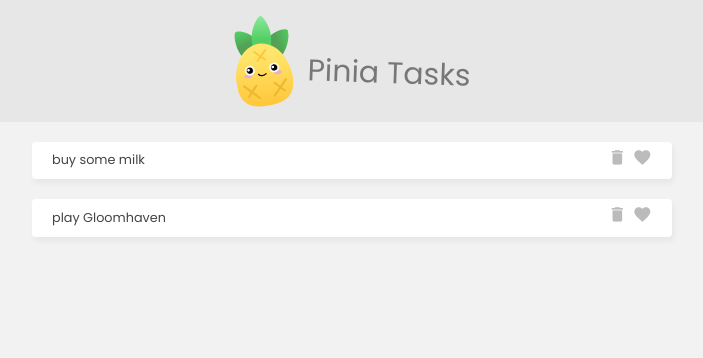
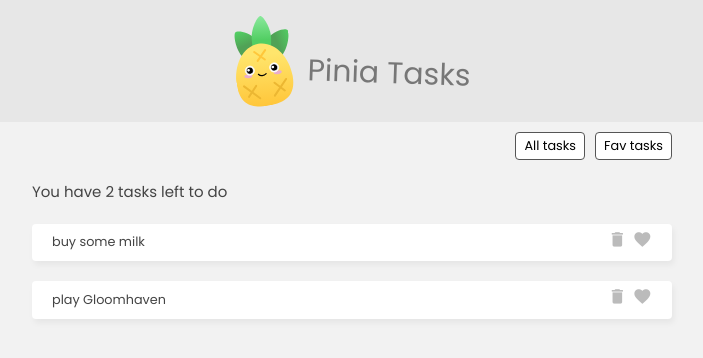
Before and after one commit to tkaeophian/vue-todos, a Vue app: page / in a window 1280 px wide. Shown: the top 358 px of the page, without its empty margins (288-991 px from the left). Built offline with nearby package versions, Linux system fonts and the light colour scheme.

Commit message:
use getter

```diff
--- a/src/assets/main.css
+++ b/src/assets/main.css
@@ -98,3 +98,21 @@
   cursor: pointer;
   color: #bbb;
 }
+
+/* filter nav */
+.filter {
+  width: 640px;
+  margin: 10px auto;
+  text-align: right;
+}
+
+.filter button {
+  display: inline-block;
+  margin-left: 10px;
+  background: #fff;
+  border: 1px solid #555;
+  border-radius: 4px;
+  padding: 4px 8px;
+  cursor: pointer;
+  font-size: 0.8rem;
+}
--- a/src/stores/taskStore.ts
+++ b/src/stores/taskStore.ts
@@ -6,5 +6,18 @@
             {id: 1, title: "buy some milk", isFav: false},
             {id: 2, title: "play Gloomhaven", isFav: true}
         ]
-    })
+    }),
+    getters: {
+        favs() {
+            return this.tasks.filter((t: { isFav: boolean }) => t.isFav);
+        },
+        favCount() {
+            return this.tasks.reduce((p: number, c: { isFav: any; }) => {
+                return c.isFav ? p + 1 : p;
+            }, 0);
+        },
+        totalCount() {
+            return this.tasks.length;
+        }
+    }
 })
--- a/src/views/HomeView.vue
+++ b/src/views/HomeView.vue
@@ -1,5 +1,6 @@
 
 <script lang="ts">
+  import { ref } from 'vue';
   import TaskDetails from '../components/taskDetails.vue';
   import { useTaskStore } from '../stores/taskStore'
 
@@ -9,8 +10,8 @@
     },
     setup() {
       const taskStore = useTaskStore()
-
-      return { taskStore }
+      const filter = ref('all')
+      return { taskStore, filter }
     }
   }
 </script>
@@ -21,10 +22,22 @@
       <img src="../assets/pinia-logo.svg" alt="Logo" />
       <h1>Pinia Tasks</h1>
     </header>
-    <div class="task-list">
+    <!-- filter -->
+    <nav class="filter">
+      <button @click="filter = 'all'">All tasks</button>
+      <button @click="filter = 'favs'">Fav tasks</button>
+    </nav>
+    <div class="task-list" v-if="filter === 'all'">
+      <p>You have {{ taskStore.totalCount }} tasks left to do</p>
       <div v-for="task in taskStore.tasks">
         <TaskDetails :task="task" />
       </div>
     </div>
+    <div class="task-list" v-if="filter === 'favs'">
+      <p>You have {{ taskStore.favCount }} favs left to do</p>
+        <div v-for="task in taskStore.favs">
+          <TaskDetails :task="task" />
+        </div>
+      </div>
   </main>
 </template>
```
